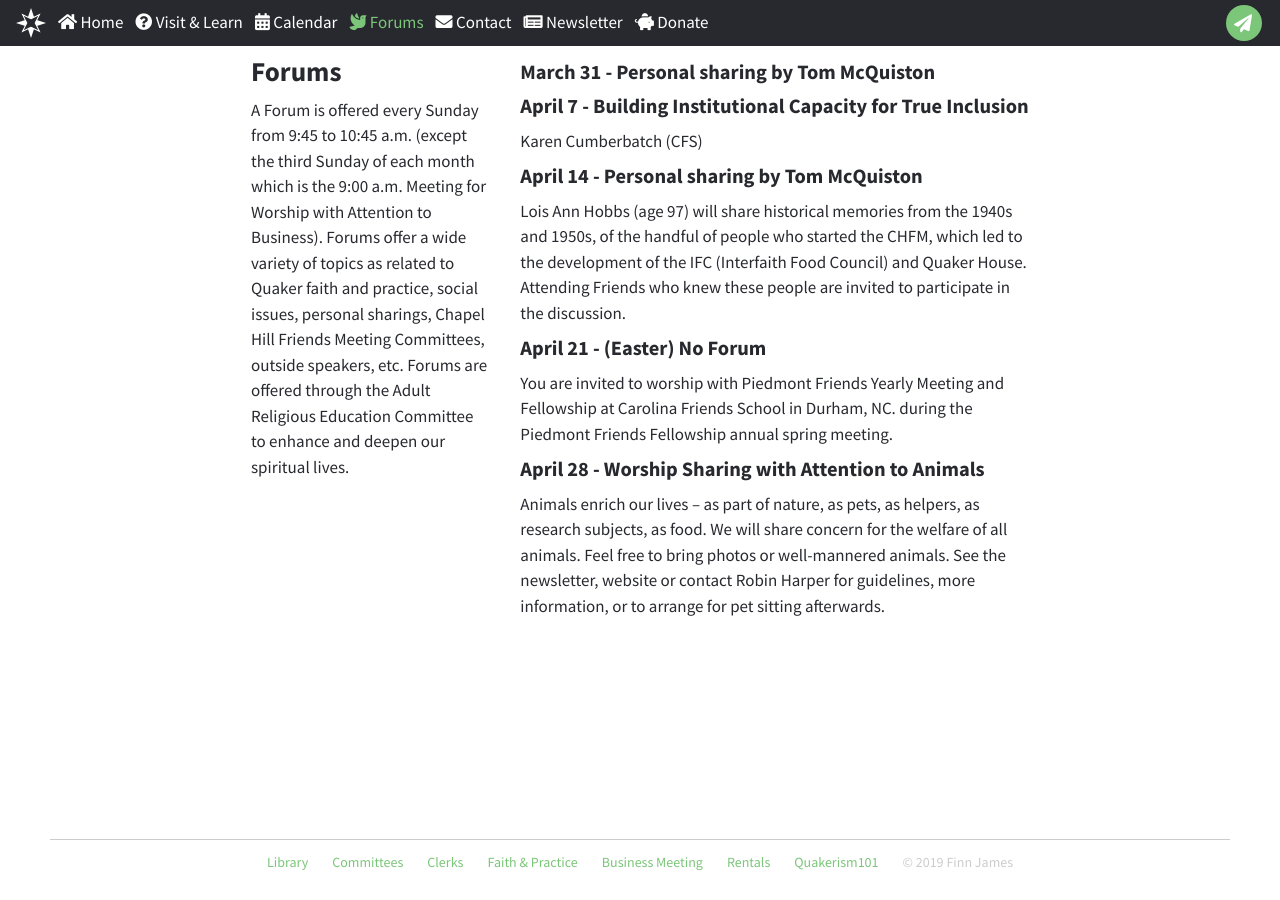
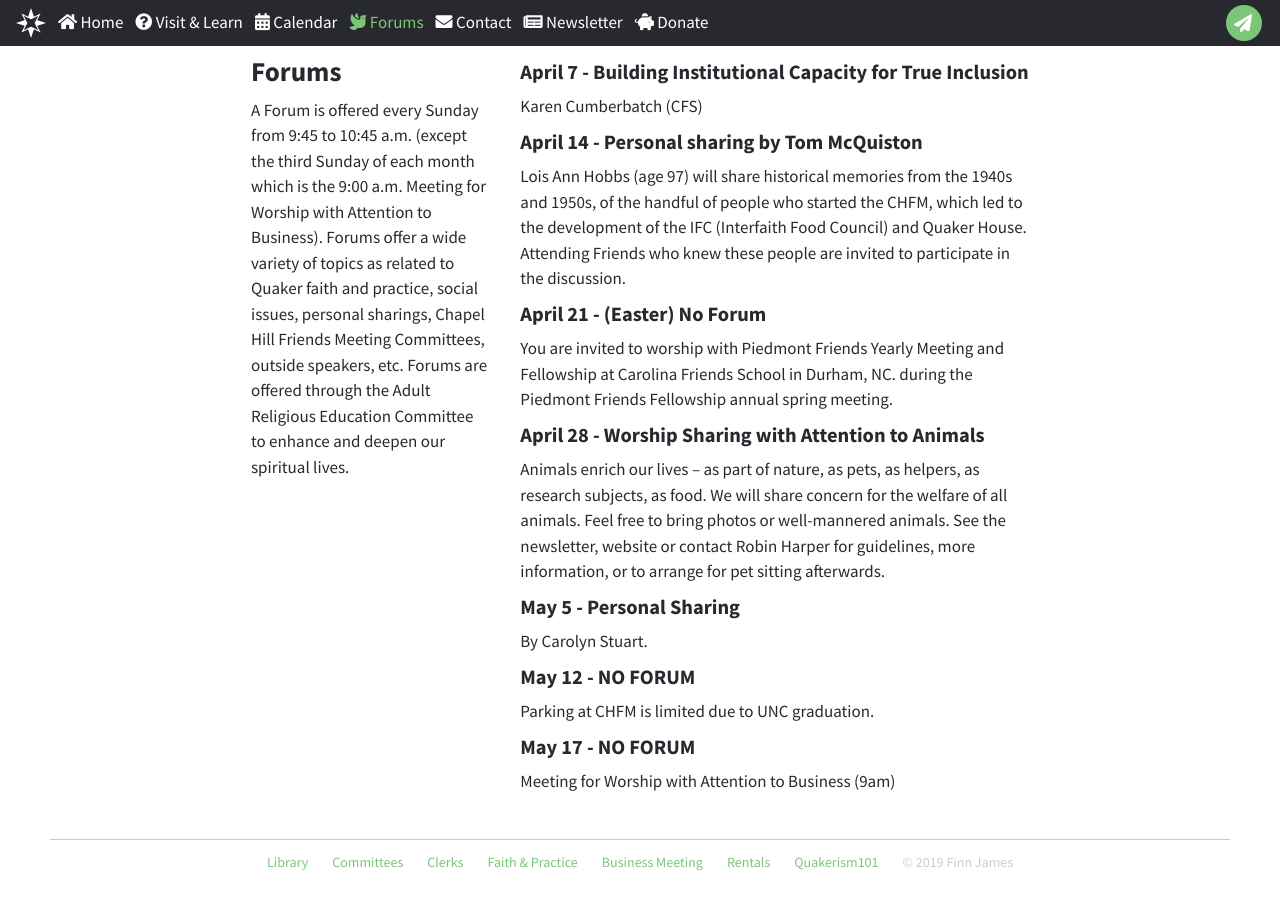
Before and after one commit to chfm/chfm.github.io, a Jekyll site: the page built from content/forums.md, in a window 1280 px wide. Built offline with Jekyll 4.4.1, drawn with Linux system fonts in a browser that asks for light colours; nearby versions of some CDN libraries.

Commit message:
Added May forums and descriptions

```diff
--- a/_data/forums.yml
+++ b/_data/forums.yml
@@ -1,7 +1,4 @@
 ---
-- date: 2019-03-31
-  title: Personal sharing by Tom McQuiston
-  description: ""
 - date: 2019-04-07
   title: Building Institutional Capacity for True Inclusion
   description: Karen Cumberbatch (CFS)
@@ -27,3 +24,15 @@
     welfare of all animals. Feel free to bring photos or well-mannered animals.
     See the newsletter, website or contact Robin Harper for guidelines, more
     information, or to arrange for pet sitting afterwards.
+- date: 2019-05-05
+  title: Personal Sharing
+  description: |
+    By Carolyn Stuart.
+- date: 2019-05-12
+  title: NO FORUM
+  description: |
+    Parking at CHFM is limited due to UNC graduation.
+- date: 2019-05-17
+  title: NO FORUM
+  description: |
+    Meeting for Worship with Attention to Business (9am)
```
